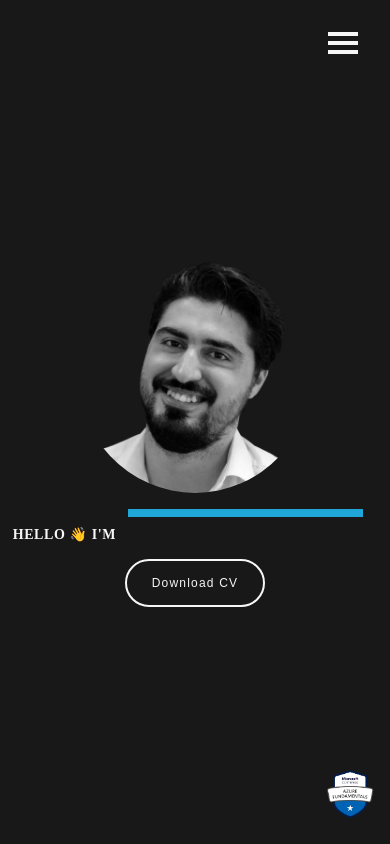
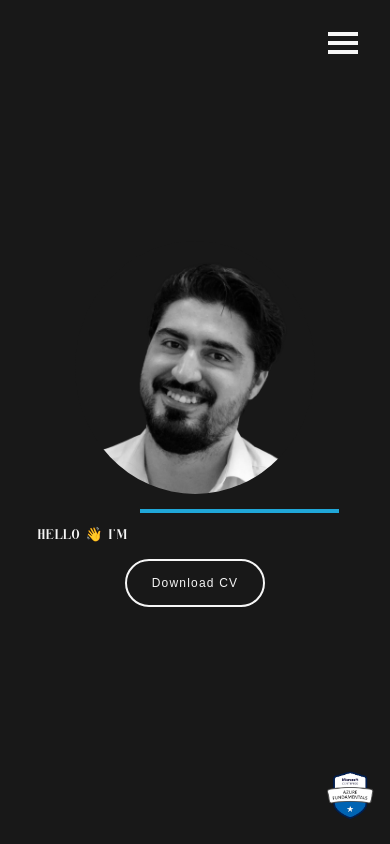
Before and after one commit to mhamadbengharbia/bengharbia2025, a React (Create React App) app: page / in a window 390 px wide. Shown: the top 844 px of the page. Built offline with nearby package versions, Linux system fonts and the light colour scheme; a web font is replaced by a local one.

Commit message:
third deploy

```diff
--- a/src/App.css
+++ b/src/App.css
@@ -1,5 +1,5 @@
 @font-face {
-  font-family: 'cursive';
+  font-family: 'Borisna';
   src: url('/public/Borisna.ttf') format('truetype');
 
  }
@@ -47,5 +47,9 @@ html {
   right: -12px;
 
  }
+ body{
+
+  font-family: Borisna;
 
 }
+}
```
